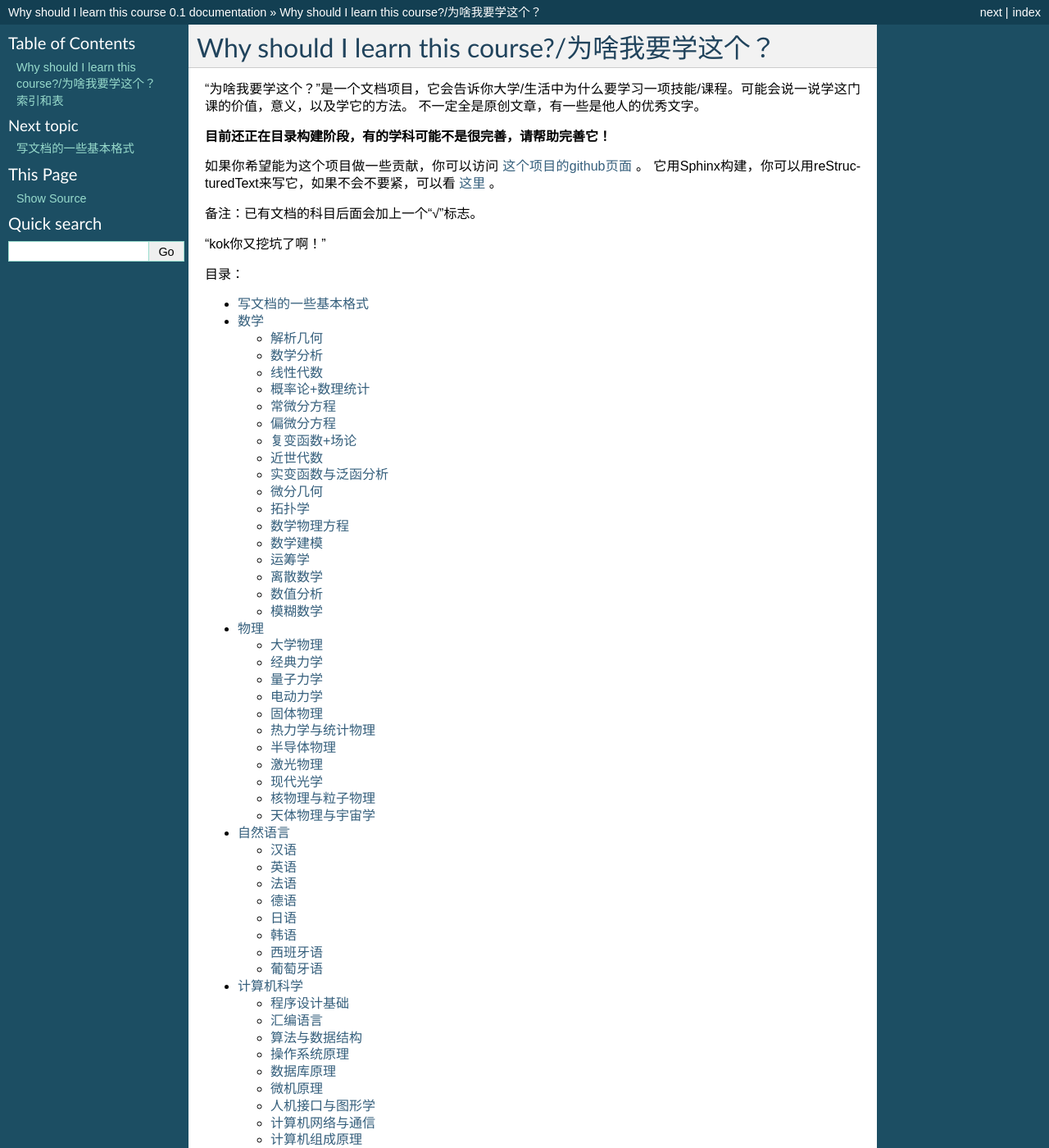
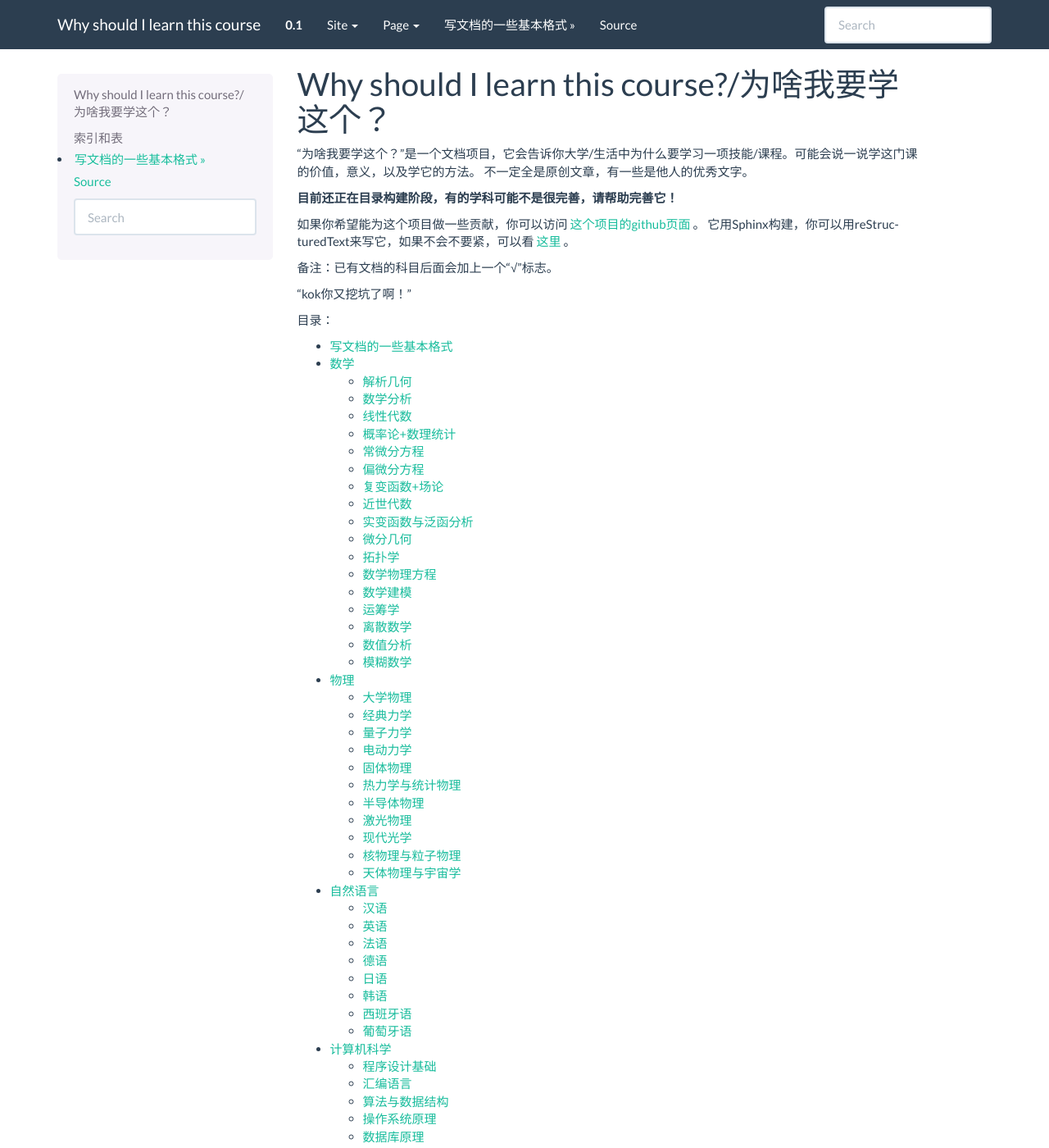
Before and after one commit to kokdemo/Why-should-I-learn-this-course, a Sphinx documentation site: the page built from source/index.rst, in a window 1280 px wide and 1400 px high. Shown: the whole window at 82% size. Built offline with Sphinx 7.4.7, drawn with Linux system fonts in a browser that asks for light colours; some of the changed text lies outside the part shown.

Commit message:
add the theme,readthedocs's theme is too slow for the reader in the GFW

```diff
--- a/source/conf.py
+++ b/source/conf.py
@@ -14,6 +14,7 @@
 
 import sys
 import os
+import sphinx_bootstrap_theme
 
 # If extensions (or modules to document with autodoc) are in another directory,
 # add these directories to sys.path here. If the directory is relative to the
@@ -98,19 +99,25 @@ pygments_style = 'sphinx'
 
 # The theme to use for HTML and HTML Help pages.  See the documentation for
 # a list of builtin themes.
-html_theme = 'default'
+html_theme = 'bootstrap'
+html_theme_path = sphinx_bootstrap_theme.get_html_theme_path()
 
 # Theme options are theme-specific and customize the look and feel of a theme
 # further.  For a list of options available for each theme, see the
 # documentation.
-#html_theme_options = {}
+html_theme_options = {
+    'bootswatch_theme': "flatly",
+    'navbar_class': "navbar",
+    'globaltoc_includehidden': "false",
+    'globaltoc_depth': 2,
+}
 
 # Add any paths that contain custom themes here, relative to this directory.
 #html_theme_path = []
 
 # The name for this set of Sphinx documents.  If None, it defaults to
 # "<project> v<release> documentation".
-#html_title = None
+html_title = None
 
 # A shorter title for the navigation bar.  Default is the same as html_title.
 #html_short_title = None
@@ -256,3 +263,5 @@ texinfo_documents = [
 
 # If true, do not generate a @detailmenu in the "Top" node's menu.
 #texinfo_no_detailmenu = False
+
+# bootstrap here
--- a/source/index.rst
+++ b/source/index.rst
@@ -4,7 +4,7 @@
    contain the root `toctree` directive.
 
 Why should I learn this course?/为啥我要学这个？
-==========================================================
+========================================
 
 “为啥我要学这个？”是一个文档项目，它会告诉你大学/生活中为什么要学习一项技能/课程。可能会说一说学这门课的价值，意义，以及学它的方法。
 不一定全是原创文章，有一些是他人的优秀文字。
@@ -36,7 +36,7 @@ Why should I learn this course?/为啥我要学这个？
 
 
 索引和表
-==================
+====
 
 * :ref:`genindex`
 * :ref:`modindex`
```
